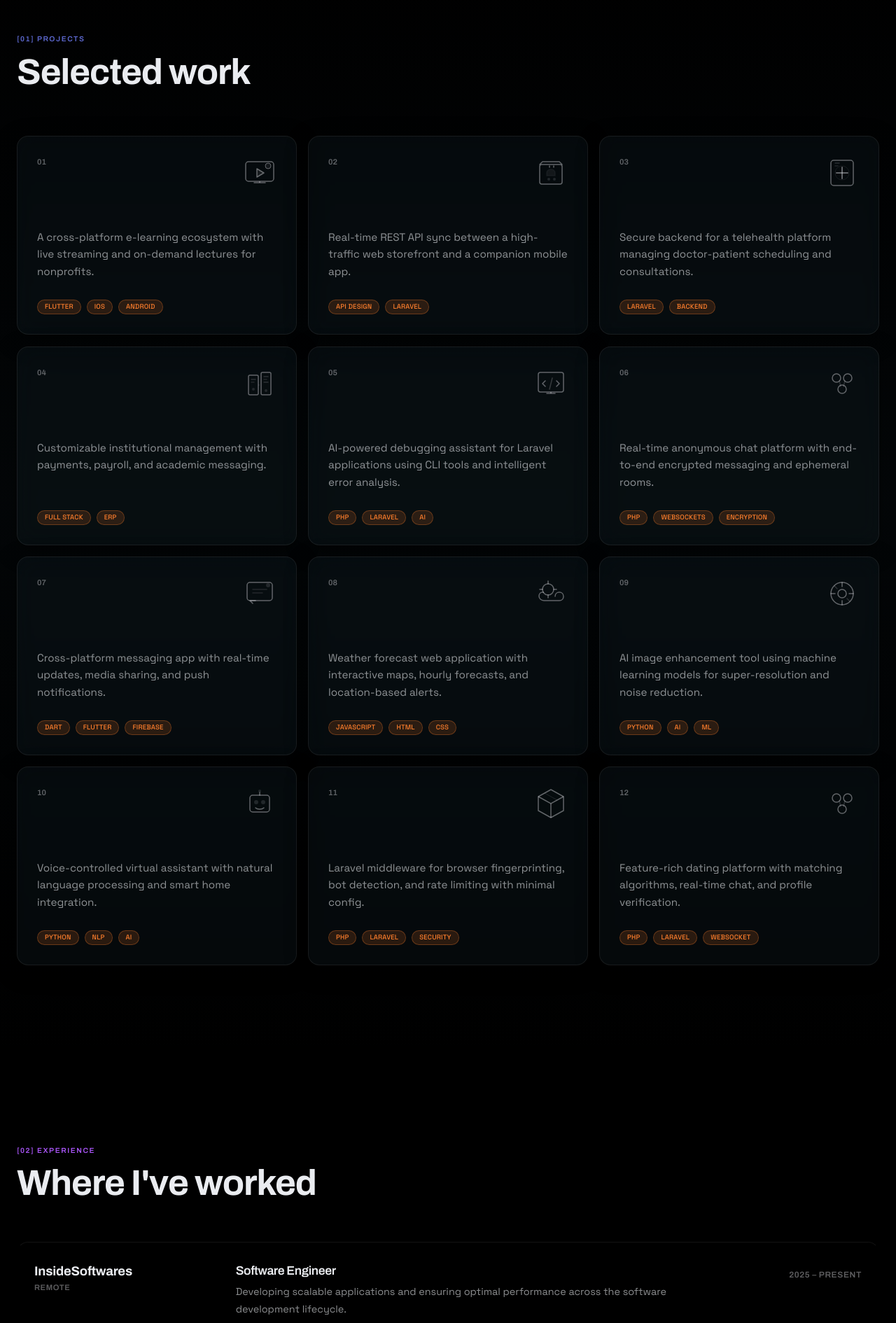
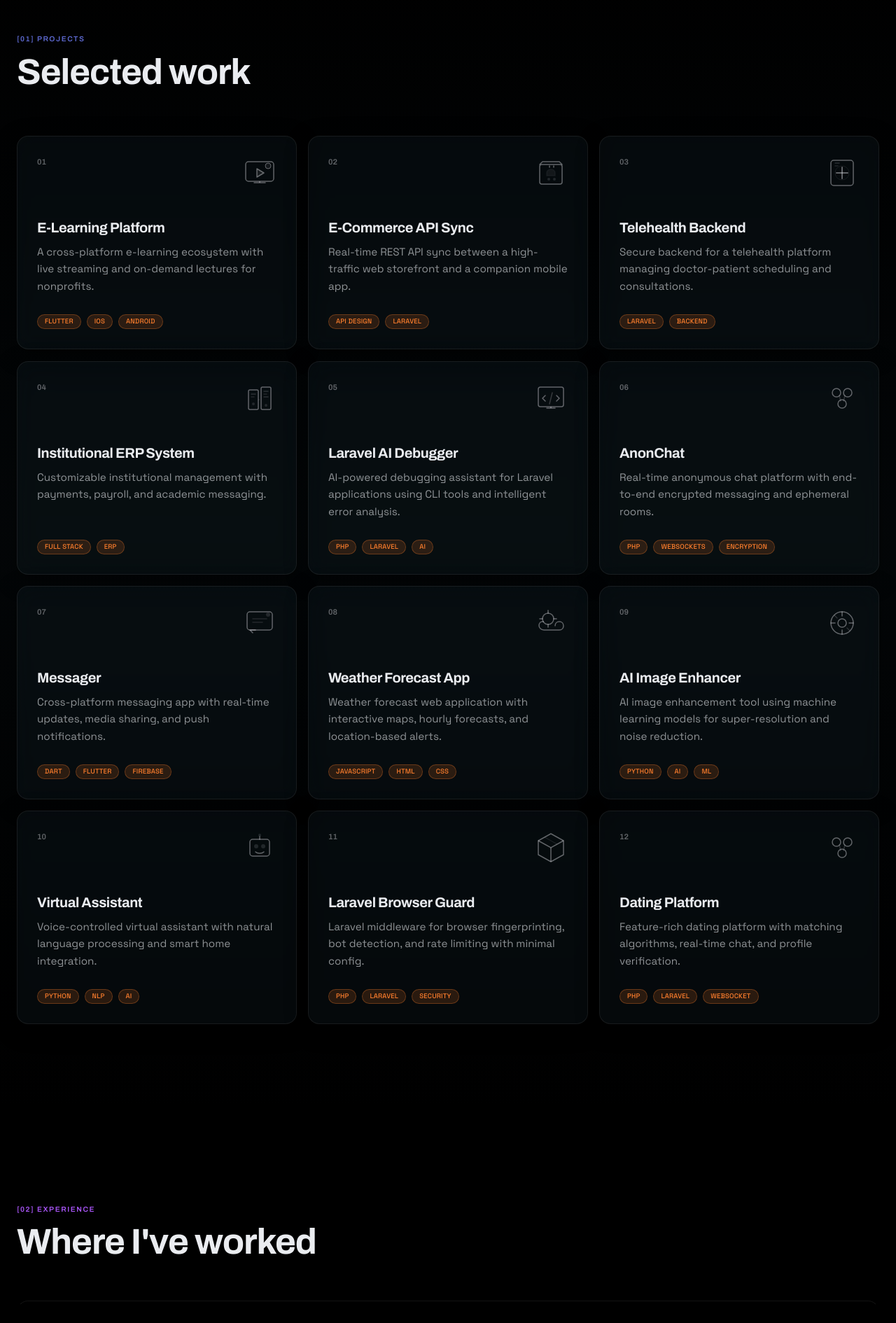
Before and after one commit to dakshraman/portfolio, a Next.js app: page / in a window 1280 px wide. Shown: the part 880-2770 px from the top of the page at 70% size. Built offline with nearby package versions, Linux system fonts and the light colour scheme.

Commit message:
feat: optimize SEO metadata, update professional branding, and enhance sitemap and schema markup

```diff
--- a/src/app/layout.jsx
+++ b/src/app/layout.jsx
@@ -1,6 +1,5 @@
 import './globals.css';
 import Navigation from '@/components/Navigation';
-import CustomCursor from '@/components/CustomCursor';
 import AmbientBackground from '@/components/AmbientBackground';
 import BackToTop from '@/components/BackToTop';
 import ThemeToggle from '@/components/ThemeToggle';
@@ -9,11 +8,11 @@ import LoaderWrapper from '@/components/LoaderWrapper';
 
 export const metadata = {
   title: {
-    default: 'Raman Daksh | Software Engineer',
+    default: 'Raman Daksh | Freelance Software Engineer & IT Consultant',
     template: '%s | Raman Daksh',
   },
-  description: 'Senior Full Stack Developer specializing in Laravel, Flutter, and cross-platform architecture. Building scalable backend systems and beautiful mobile apps.',
-  keywords: ['Software Engineer', 'Laravel', 'Flutter', 'Full Stack Developer', 'REST API', 'Cross-Platform', 'Raman Daksh'],
+  description: 'Hire Raman Daksh — a freelance software engineer and IT consultant specializing in Laravel, Flutter, and full-stack architecture. 4+ years building scalable apps for startups and enterprises.',
+  keywords: ['Freelance Software Engineer', 'IT Consultant', 'Laravel Developer', 'Flutter Developer', 'Full Stack Developer', 'REST API', 'Freelancer India', 'Hire Laravel Developer', 'Cross-Platform Development', 'Raman Daksh'],
   authors: [{ name: 'Raman Daksh' }],
   creator: 'Raman Daksh',
   metadataBase: new URL('https://dakshraman.in'),
@@ -22,21 +21,21 @@ export const metadata = {
     locale: 'en_US',
     url: 'https://dakshraman.in',
     siteName: 'Raman Daksh',
-    title: 'Raman Daksh | Software Engineer',
-    description: 'Senior Full Stack Developer specializing in Laravel, Flutter, and cross-platform architecture.',
+    title: 'Raman Daksh | Freelance Software Engineer & IT Consultant',
+    description: 'Hire a freelance Laravel & Flutter expert. 4+ years building scalable apps, REST APIs, and cross-platform solutions.',
     images: [
       {
         url: '/og.png',
         width: 1200,
         height: 630,
-        alt: 'Raman Daksh - Software Engineer',
+        alt: 'Raman Daksh - Freelance Software Engineer & IT Consultant',
       },
     ],
   },
   twitter: {
     card: 'summary_large_image',
-    title: 'Raman Daksh | Software Engineer',
-    description: 'Senior Full Stack Developer specializing in Laravel, Flutter, and cross-platform architecture.',
+    title: 'Raman Daksh | Freelance Software Engineer & IT Consultant',
+    description: 'Hire a freelance Laravel & Flutter expert. 4+ years building scalable apps, REST APIs, and cross-platform solutions.',
     images: ['/og.png'],
     creator: '@dakshraman',
   },
@@ -54,7 +53,9 @@ const jsonLd = {
   '@type': 'Person',
   name: 'Raman Daksh',
   url: 'https://dakshraman.in',
-  jobTitle: 'Software Engineer',
+  image: 'https://dakshraman.in/og.png',
+  jobTitle: 'Freelance Software Engineer & IT Consultant',
+  description: 'Freelance software engineer and IT consultant specializing in Laravel, Flutter, and full-stack architecture. Building scalable backend systems and cross-platform mobile apps for startups and enterprises.',
   email: 'ramandaksh6161@gmail.com',
   address: {
     '@type': 'PostalAddress',
@@ -68,16 +69,44 @@ const jsonLd = {
     'https://instagram.com/dakshraman',
     'https://t.me/dakshraman',
   ],
-  knowsAbout: ['Laravel', 'Flutter', 'PHP', 'Python', 'REST API', 'System Architecture'],
+  hasOccupation: {
+    '@type': 'Occupation',
+    name: 'Freelance Software Engineer',
+    description: 'Providing freelance software development and IT consulting services including Laravel development, Flutter app development, API design, and system architecture.',
+    skills: 'Laravel, Flutter, PHP, Python, REST API Design, System Architecture, Full Stack Development',
+  },
+  knowsAbout: [
+    'Laravel', 'Flutter', 'PHP', 'Python', 'REST API', 'System Architecture',
+    'Full Stack Development', 'API Design', 'Database Design', 'Mobile Development',
+    'Cloud Architecture', 'DevOps', 'Firebase', 'React', 'Dart',
+  ],
+};
+
+const websiteJsonLd = {
+  '@context': 'https://schema.org',
+  '@type': 'WebSite',
+  name: 'Raman Daksh',
+  url: 'https://dakshraman.in',
+  description: 'Portfolio of Raman Daksh — Freelance Software Engineer & IT Consultant. Specializing in Laravel, Flutter, and full-stack development.',
+  author: {
+    '@type': 'Person',
+    name: 'Raman Daksh',
+  },
 };
 
 export default function RootLayout({ children }) {
   return (
     <html lang="en">
       <head>
+        <link rel="preconnect" href="https://fonts.googleapis.com" />
+        <link rel="preconnect" href="https://fonts.gstatic.com" crossOrigin="anonymous" />
         <script
           type="application/ld+json"
           dangerouslySetInnerHTML={{ __html: JSON.stringify(jsonLd) }}
+        />
+        <script
+          type="application/ld+json"
+          dangerouslySetInnerHTML={{ __html: JSON.stringify(websiteJsonLd) }}
         />
       </head>
       <body>
--- a/src/data/portfolio.js
+++ b/src/data/portfolio.js
@@ -7,15 +7,15 @@ export const siteConfig = {
   linkedin: 'https://linkedin.com/in/dakshraman',
   instagram: 'https://instagram.com/dakshraman',
   telegram: 'https://t.me/dakshraman',
-  availability: 'Available for new opportunities',
-  tagline: 'Making complex digital products for companies that move forward.',
+  availability: 'Available for freelance & consulting',
+  tagline: 'Freelance software engineer & IT consultant — building scalable backend systems and cross-platform apps.',
   description:
-    'Combining reliable backend functionality with high-quality cross-platform architecture.',
+    'Hire me for Laravel, Flutter, and full-stack development. I architect robust digital products for startups and enterprises.',
 };
 
 export const experiences = [
   {
-    role: 'Software Engineer',
+  role: 'Freelance Software Engineer & IT Consultant',
     company: 'InsideSoftwares',
     period: '2025 \u2013 Present',
     location: 'Remote',
@@ -54,6 +54,7 @@ export const experiences = [
 
 export const projects = [
   {
+    title: 'E-Learning Platform',
     description:
       'A cross-platform e-learning ecosystem with live streaming and on-demand lectures for nonprofits.',
     tags: ['Flutter', 'iOS', 'Android'],
@@ -61,6 +62,7 @@ export const projects = [
     icon: 'learning',
   },
   {
+    title: 'E-Commerce API Sync',
     description:
       'Real-time REST API sync between a high-traffic web storefront and a companion mobile app.',
     tags: ['API Design', 'Laravel'],
@@ -68,6 +70,7 @@ export const projects = [
     icon: 'commerce',
   },
   {
+    title: 'Telehealth Backend',
     description:
       'Secure backend for a telehealth platform managing doctor-patient scheduling and consultations.',
     tags: ['Laravel', 'Backend'],
@@ -75,6 +78,7 @@ export const projects = [
     icon: 'health',
   },
   {
+    title: 'Institutional ERP System',
     description:
       'Customizable institutional management with payments, payroll, and academic messaging.',
     tags: ['Full Stack', 'ERP'],
@@ -82,6 +86,7 @@ export const projects = [
     icon: 'enterprise',
   },
   {
+    title: 'Laravel AI Debugger',
     description:
       'AI-powered debugging assistant for Laravel applications using CLI tools and intelligent error analysis.',
     tags: ['PHP', 'Laravel', 'AI'],
@@ -90,6 +95,7 @@ export const projects = [
     github: 'https://github.com/dakshraman/laravel-ai-debugger',
   },
   {
+    title: 'AnonChat',
     description:
       'Real-time anonymous chat platform with end-to-end encrypted messaging and ephemeral rooms.',
     tags: ['PHP', 'WebSockets', 'Encryption'],
@@ -98,6 +104,7 @@ export const projects = [
     github: 'https://github.com/dakshraman/anonchat',
   },
   {
+    title: 'Messager',
     description:
       'Cross-platform messaging app with real-time updates, media sharing, and push notifications.',
     tags: ['Dart', 'Flutter', 'Firebase'],
@@ -106,6 +113,7 @@ export const projects = [
     github: 'https://github.com/dakshraman/Messager',
   },
   {
+    title: 'Weather Forecast App',
     description:
       'Weather forecast web application with interactive maps, hourly forecasts, and location-based alerts.',
     tags: ['JavaScript', 'HTML', 'CSS'],
@@ -114,6 +122,7 @@ export const projects = [
     github: 'https://github.com/dakshraman/Weather_forecast_web_application',
   },
   {
+    title: 'AI Image Enhancer',
     description:
       'AI image enhancement tool using machine learning models for super-resolution and noise reduction.',
     tags: ['Python', 'AI', 'ML'],
@@ -122,6 +131,7 @@ export const projects = [
     github: 'https://github.com/dakshraman/AI-Image-Enhancer',
   },
   {
+    title: 'Virtual Assistant',
     description:
       'Voice-controlled virtual assistant with natural language processing and smart home integration.',
     tags: ['Python', 'NLP', 'AI'],
@@ -130,6 +140,7 @@ export const projects = [
     github: 'https://github.com/dakshraman/Virtual-Assistant',
   },
   {
+    title: 'Laravel Browser Guard',
     description:
       'Laravel middleware for browser fingerprinting, bot detection, and rate limiting with minimal config.',
     tags: ['PHP', 'Laravel', 'Security'],
@@ -138,6 +149,7 @@ export const projects = [
     github: 'https://github.com/dakshraman/laravel-browser-guard',
   },
   {
+    title: 'Dating Platform',
     description:
       'Feature-rich dating platform with matching algorithms, real-time chat, and profile verification.',
     tags: ['PHP', 'Laravel', 'WebSocket'],
```
Also changed, not shown: src/app/blog/[slug]/page.jsx (+28 -0 lines), src/app/sitemap.js (+9 -0 lines).
